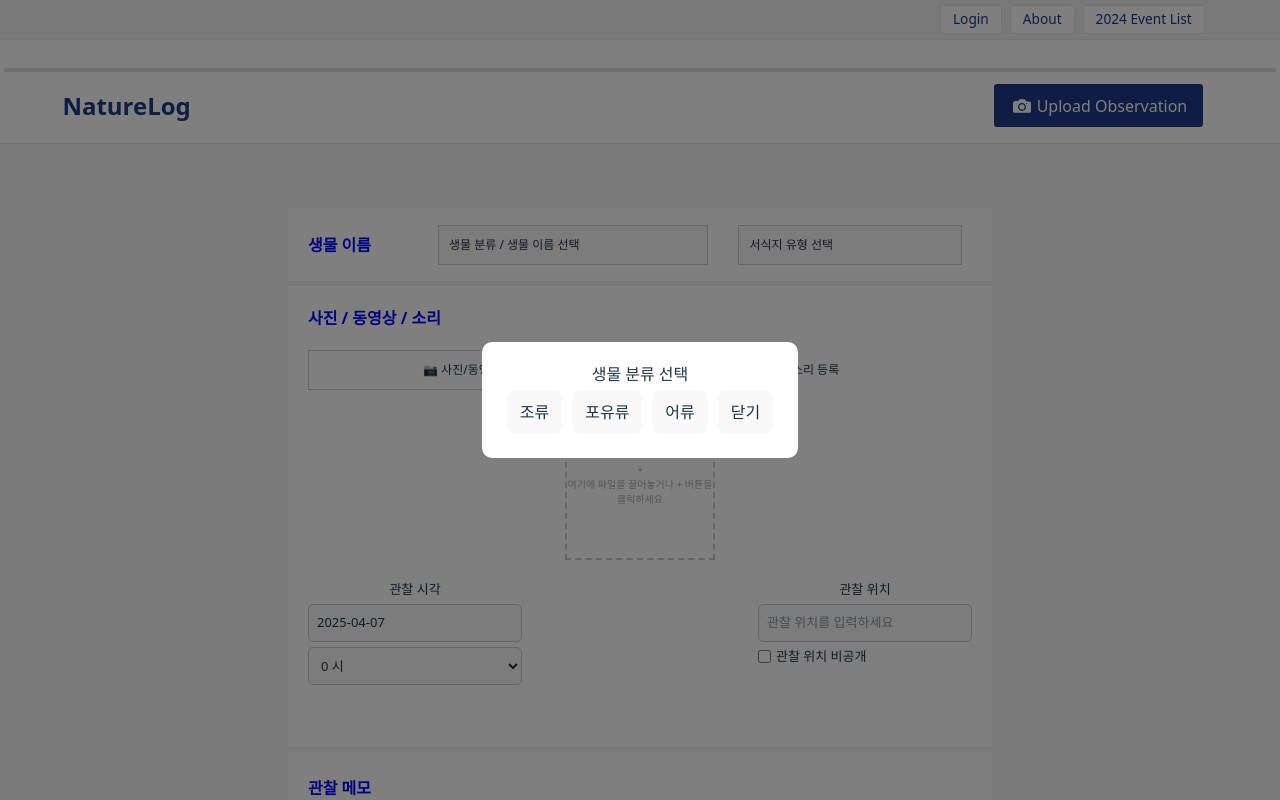
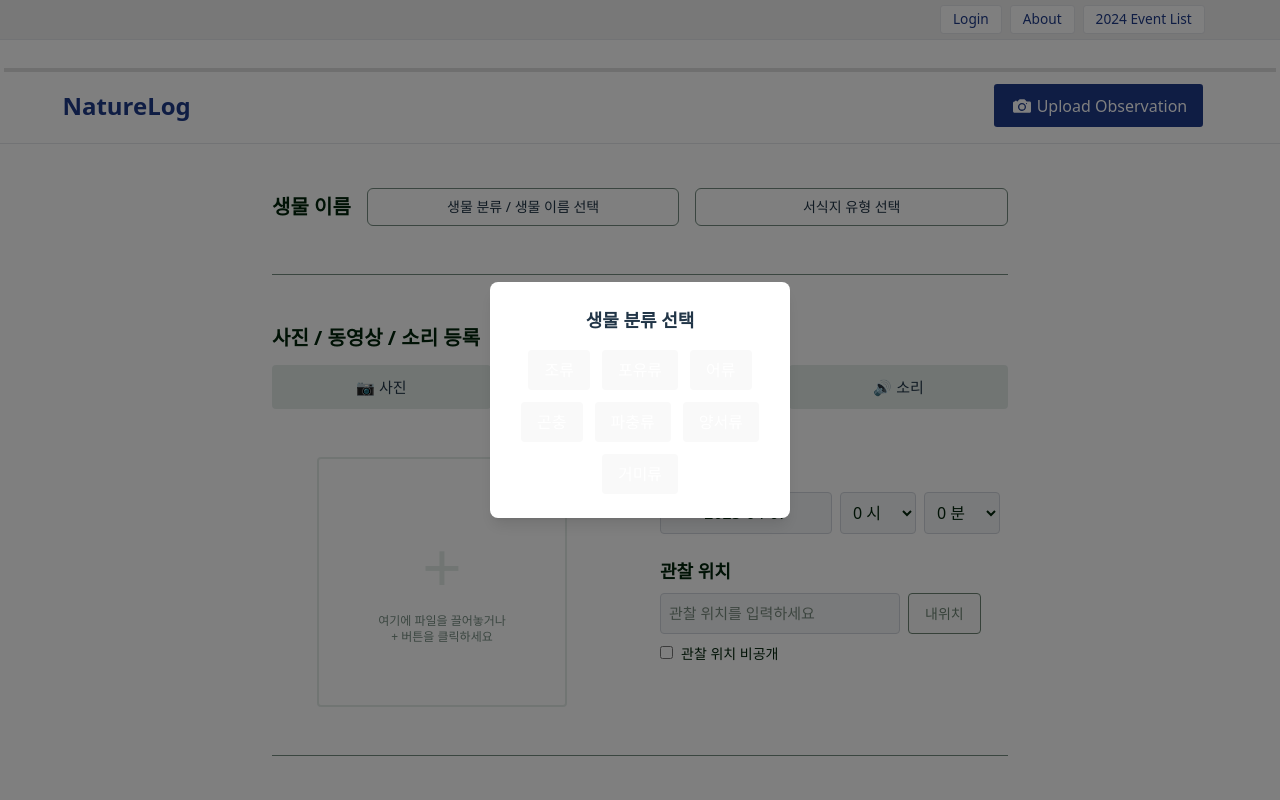
Before and after one commit to KU-AILAB/Collection-bird, a React (Vite) app: page /upload in a window 1280 px wide. Both pictures are taken after a click on the element "생물 분류 / 생물 이름 선택". Built offline with nearby package versions, Linux system fonts and the light colour scheme.

Commit message:
uploadpage design change

```diff
--- a/src/pages/UploadPage/index.jsx
+++ b/src/pages/UploadPage/index.jsx
@@ -1,5 +1,4 @@
 import React, { useState } from "react";
-import "./../../style/upload.css"
 import { Link, useNavigate } from "react-router-dom";
 import DatePicker from "react-datepicker";
 import "react-datepicker/dist/react-datepicker.css";
@@ -82,6 +81,10 @@ const UploadPage = () => {
         event.preventDefault();
     };
 
+    const navigateToMain = () => {
+        navigate("/")
+    }
+
     const navigateToPost = () => {
         navigate("/details")
     }
@@ -89,17 +92,22 @@ const UploadPage = () => {
     const UploadBox = () => {
         return (
             <div>
-                <label className="dropZone" onDrop={handleDrop} onDragOver={handleDragOver}>
-                    <input type="file" className="file" style={{display: "none"}} onChange={handleChangeFile}/>
+                <label
+                    className="w-[250px] h-[250px] border-2 text-[#E3EBE7] text-center flex flex-col justify-center items-center text-xs cursor-pointer mx-auto rounded"
+                    onDrop={handleDrop}
+                    onDragOver={handleDragOver}
+                >
+                    <input type="file" className="hidden" style={{display: "none"}} onChange={handleChangeFile}/>
                     <div className="dropZoneContent">
-                        <p>+</p>
-                        <p>여기에 파일을 끌어놓거나 + 버튼을 클릭하세요</p>
+                        <p className="text-[#E3EBE7] text-[70px]">+</p>
+                        <p className="text-[#758C80]">여기에 파일을 끌어놓거나</p>
+                        <p className="text-[#758C80]">+ 버튼을 클릭하세요</p>
                     </div>
                 </label>
 
                 <div>
                 {previewImg && (
-                        <img src={previewImg} alt="미리보기" className="previewImage" />
+                        <img src={previewImg} alt="미리보기" className="w-[150px] h-[150px] mx-auto mt-4" />
                     )}
                 </div>
             </div>
@@ -111,11 +119,14 @@ const UploadPage = () => {
 
 
     return(
-        <div className="background">
-            <div className="uploadInfo">
-                <div className="name">
-                    <div className="uploadInfo_title">생물 이름</div>
-                    <div className="name_child" onClick={() => {
+        <div className="w-full min-h-screen flex flex-col items-center bg-white">
+            <div className="w-[60%] p-4 flex flex-col gap-6">
+
+                <div className="w-full flex items-center space-x-4 mt-7">
+                    <div className="text-[#00240A] font-bold text-[20px]">생물 이름</div>
+                    <div
+                        className="flex-1 px-4 py-2 border border-[#758C80] cursor-pointer text-sm rounded-md"
+                        onClick={() => {
                         if (selectedSpecies) {
                             setIsEditingSpecies(true); // 이미 선택한 후 수정하는 경우
                             setSpeciesNameModelOpen(true);
@@ -126,43 +137,54 @@ const UploadPage = () => {
                     }}>
                         {selectedSpecies ? selectedSpecies.name : "생물 분류 / 생물 이름 선택"}
                     </div>
-                    <div className="name_child" onClick={() => setHabitatModalOpen(true)}>
+                    <div
+                        className="flex-1 px-4 py-2 border border-[#758C80] cursor-pointer text-sm rounded-md"
+                        onClick={() => setHabitatModalOpen(true)}
+                    >
                         {selectedHabitat ? selectedHabitat : "서식지 유형 선택"}
                     </div>
                 </div>
 
-                {/* 첫 번째 모달 */}
+                {/* 구분선 */}
+                <div className="border-t border-[#758C80] pt-6 mt-6"></div>
+
+
+                {/* 첫 번째 모달 - 생물 분류 선택 */}
                 {speciesSelectModelOpen && (
-                    <div className="modal" onClick={closeFirstModal}>
-                        <div className="modalContent" onClick={(e) => e.stopPropagation()}>
-                            <h3>생물 분류 선택</h3>
-                            <button onClick={() => openSecondModal("조류")}>조류</button>
-                            <button onClick={() => openSecondModal("포유류")}>포유류</button>
-                            <button onClick={() => openSecondModal("어류")}>어류</button>
-                            <button onClick={closeFirstModal}>닫기</button>
+                    <div
+                    className="fixed inset-0 bg-black/50 flex items-center justify-center z-50"
+                    onClick={closeFirstModal} // 👉 배경 클릭 시 닫기
+                    >
+                        <div
+                        className="bg-white rounded-lg p-6 shadow-lg w-[300px] text-center"
+                        onClick={(e) => e.stopPropagation()} // 👉 모달 내부 클릭은 무시
+                        >
+                            <h3 className="text-lg font-semibold mb-4">생물 분류 선택</h3>
+                            <div className="flex flex-wrap justify-center gap-3">
+                                <button onClick={() => openSecondModal("조류")} className="bg-[#6C8372] text-white font-medium py-2 px-4 rounded hover:bg-[#5a7464]">조류</button>
+                                <button onClick={() => openSecondModal("포유류")} className="bg-[#6C8372] text-white font-medium py-2 px-4 rounded hover:bg-[#5a7464]">포유류</button>
+                                <button onClick={() => openSecondModal("어류")} className="bg-[#6C8372] text-white font-medium py-2 px-4 rounded hover:bg-[#5a7464]">어류</button>
+                                <button onClick={() => openSecondModal("곤충")} className="bg-[#6C8372] text-white font-medium py-2 px-4 rounded hover:bg-[#5a7464]">곤충</button>
+                                <button onClick={() => openSecondModal("파충류")} className="bg-[#6C8372] text-white font-medium py-2 px-4 rounded hover:bg-[#5a7464]">파충류</button>
+                                <button onClick={() => openSecondModal("양서류")} className="bg-[#6C8372] text-white font-medium py-2 px-4 rounded hover:bg-[#5a7464]">양서류</button>
+                                <button onClick={() => openSecondModal("거미류")} className="bg-[#6C8372] text-white font-medium py-2 px-4 rounded hover:bg-[#5a7464]">거미류</button>
                             </div>
-                    </div>
-                )}
-
-                {habitatModalOpen && (
-                    <div className="modal" onClick={() => setHabitatModalOpen(false)}>
-                        <div className="modalContent" onClick={(e) => e.stopPropagation()}>
-                            <h3>서식지 유형 선택</h3>
-                            <button onClick={() => { setSelectedHabitat("숲"); setHabitatModalOpen(false); }}>숲</button>
-                            <button onClick={() => { setSelectedHabitat("강가"); setHabitatModalOpen(false); }}>강가</button>
-                            <button onClick={() => { setSelectedHabitat("습지"); setHabitatModalOpen(false); }}>습지</button>
-                            <button onClick={() => { setSelectedHabitat("도시"); setHabitatModalOpen(false); }}>도시</button>
-                            <button onClick={closeFirstModal}>닫기</button>
                         </div>
                     </div>
                 )}
 
                 {/* 두 번째 모달 */}
                 {speciesNameModelOpen && (
-                    <div className="modal" onClick={() => setSpeciesNameModelOpen(false)}>
-                        <div className="modalContent" onClick={(e) => e.stopPropagation()}>
+                    <div
+                        className="fixed inset-0 bg-black/50 flex items-center justify-center z-50"
+                        onClick={() => setSpeciesNameModelOpen(false)}
+                    >
+                        <div
+                        className="bg-white rounded-lg p-6 shadow-lg w-[320px] text-center relative"
+                        onClick={(e) => e.stopPropagation()}
+                        >
                         <button
-                                className="modal_back_button"
+                            className="absolute top-1 left-1 text-gray-400 text-sm hover:bg-gray-100 hover:text-gray-800 px-2 py-1 rounded"
                             onClick={() => {
                                 setSpeciesNameModelOpen(false);
                                 setSpeciesSelectModelOpen(true);
@@ -171,86 +193,147 @@ const UploadPage = () => {
                             {"< 생물 분류 선택"}
                         </button>
 
-                            <h3>{selectedCategory} 입력</h3>
+                        <h3 className="text-lg font-semibold mt-6 mb-4">{selectedCategory} 입력</h3>
                         <input
                             type="text"
                             placeholder={`${selectedCategory} 이름을 입력하세요`}
                             value={inputValue}
                             onChange={(e) => setInputValue(e.target.value)}
+                            className="w-full p-2 border border-gray-300 rounded mb-4"
                         />
-                            <button onClick={closeSecondModal}>확인</button>
+                        <button
+                            onClick={closeSecondModal}
+                            className="bg-[#6C8372] text-white font-medium py-2 px-6 rounded hover:bg-[#5a7464]"
+                        >
+                            확인
+                        </button>
                         </div>
                     </div>
                 )}
 
+                {/* 서식지 유형 선택 모달 */}
+                {habitatModalOpen && (
+                    <div
+                        className="fixed inset-0 bg-black/50 flex items-center justify-center z-50"
+                        onClick={() => setHabitatModalOpen(false)}
+                    >
+                        <div
+                        className="bg-white rounded-lg p-6 shadow-lg w-[300px] text-center"
+                        onClick={(e) => e.stopPropagation()}
+                        >
+                            <h3 className="text-lg font-semibold mb-4">서식지 유형 선택</h3>
+                            <div className="flex flex-wrap justify-center gap-3">
+                                <button onClick={() => { setSelectedHabitat("산림/계곡"); setHabitatModalOpen(false); }} className="bg-[#6C8372] text-white font-medium py-2 px-4 rounded hover:bg-[#5a7464]">산림/계곡</button>
+                                <button onClick={() => { setSelectedHabitat("평지숲"); setHabitatModalOpen(false); }} className="bg-[#6C8372] text-white font-medium py-2 px-4 rounded hover:bg-[#5a7464]">평지숲</button>
+                                <button onClick={() => { setSelectedHabitat("경작지/들판"); setHabitatModalOpen(false); }} className="bg-[#6C8372] text-white font-medium py-2 px-4 rounded hover:bg-[#5a7464]">경작지/들판</button>
+                                <button onClick={() => { setSelectedHabitat("동굴"); setHabitatModalOpen(false); }} className="bg-[#6C8372] text-white font-medium py-2 px-4 rounded hover:bg-[#5a7464]">동굴</button>
+                                <button onClick={() => { setSelectedHabitat("해양"); setHabitatModalOpen(false); }} className="bg-[#6C8372] text-white font-medium py-2 px-4 rounded hover:bg-[#5a7464]">해양</button>
+                                <button onClick={() => { setSelectedHabitat("하천/호수"); setHabitatModalOpen(false); }} className="bg-[#6C8372] text-white font-medium py-2 px-4 rounded hover:bg-[#5a7464]">하천/호수</button>
+                                <button onClick={() => { setSelectedHabitat("습지"); setHabitatModalOpen(false); }} className="bg-[#6C8372] text-white font-medium py-2 px-4 rounded hover:bg-[#5a7464]">습지</button>
+                                <button onClick={() => { setSelectedHabitat("거주지역"); setHabitatModalOpen(false); }} className="bg-[#6C8372] text-white font-medium py-2 px-4 rounded hover:bg-[#5a7464]">거주지역</button>
+                                <button onClick={() => { setSelectedHabitat("인공시설"); setHabitatModalOpen(false); }} className="bg-[#6C8372] text-white font-medium py-2 px-4 rounded hover:bg-[#5a7464]">인공시설</button>
+                                <button onClick={() => { setSelectedHabitat("기타"); setHabitatModalOpen(false); }} className="bg-[#6C8372] text-white font-medium py-2 px-4 rounded hover:bg-[#5a7464]">기타</button>
+                            </div>
+                        </div>
+                    </div>
+                )}
+
+
                 <div className="data">
-                    <div className="uploadInfo_title">사진 / 동영상 / 소리</div>
+                    <div className="text-[#00240A] font-bold text-left text-[20px]">사진 / 동영상 / 소리 등록</div>
 
-                    <div className="data_upload">
-                        <div className="data_image">📷 사진/동영상 등록</div>
-                        <div className="data_sound">🔊 소리 등록</div>
+                    <div className="flex gap-10 text-xs mb-4 mt-3">
+                        <div className="flex-1 bg-[#E3EBE7] text-[15px] text-center cursor-pointer rounded py-3 hover:bg-[#5a7464]">📷 사진</div>
+                        <div className="flex-1 bg-[#E3EBE7] text-[15px] text-center cursor-pointer rounded py-3 hover:bg-[#5a7464]">📷 동영상</div>
+                        <div className="flex-1 bg-[#E3EBE7] text-[15px] text-center cursor-pointer rounded py-3 hover:bg-[#5a7464]">🔊 소리</div>
                     </div>
-
+                    <div className="flex gap-10 w-full mt-12">
+                        <div className="flex-1">
                             <UploadBox />
-
-                    <div className="data_observation">
-                        <div className="data_time">
-                            <label>관찰 시각</label>
+                        </div>
+                        <div className="flex-1 flex flex-col gap-6 px-2">
+                            <div className="flex flex-col gap-2 text-md text-[#00240A] font-bord">
+                                <div className="text-[#00240A] font-bold text-left text-[18px]">관찰 시간</div>
+                                <div className="flex gap-2">
                                     <DatePicker
                                         selected={selectedDate}
                                         onChange={(date) => setSelectedDate(date)}
                                         dateFormat="yyy-MM-dd"
-                                className="datapicker_input"
+                                        className="p-2 border border-gray-300 bg-gray-100 rounded text-center w-full"
                                     />
-                            <select>
+                                    <select className="p-2 border border-gray-300 bg-gray-100 rounded">
                                         {Array.from({ length: 24 }, (_, i) => (
                                             <option key={i} value={i}>
                                                 {i} 시
                                             </option>
                                         ))}
                                     </select>
+                                    <select className="p-2 border border-gray-300 bg-gray-100 rounded">
+                                        {Array.from({ length: 60 }, (_, i) => (
+                                            <option key={i} value={i}>{i} 분</option>
+                                        ))}
+                                    </select>
+                                </div>
                             </div>
 
                             {
                                 locationModalOpen && (
-                                <div className="modal" onClick={() => setLocationModalOpen(false)}>
-                                <div className="modalContent" onClick={(e) => e.stopPropagation()}>
-                                    <h3>관찰 위치 선택</h3>
-                                    <button onClick={() => { setSelectedLocation("서울"); setLocationModalOpen(false); }}>서울</button>
-                                    <button onClick={() => { setSelectedLocation("대전"); setLocationModalOpen(false); }}>대전</button>
-                                    <button onClick={() => { setSelectedLocation("부산"); setLocationModalOpen(false); }}>부산</button>
-                                    <button onClick={() => setLocationModalOpen(false)}>닫기</button>
+                                    <div
+                                        className="fixed inset-0 bg-black/50 flex items-center justify-center z-50"
+                                        onClick={() => setLocationModalOpen(false)}
+                                    >
+                                    <div
+                                        className="bg-white rounded-lg p-6 shadow-lg w-[300px] text-center"
+                                        onClick={(e) => e.stopPropagation()}
+                                    >
+                                        <h3 className="text-lg font-semibold mb-4">관찰 위치 선택</h3>
+                                        <button onClick={() => { setSelectedLocation("서울"); setLocationModalOpen(false); }} className="bg-[#6C8372] text-white font-medium py-2 px-4 rounded hover:bg-[#5a7464]">서울</button>
+                                        <button onClick={() => { setSelectedLocation("대전"); setLocationModalOpen(false); }} className="bg-[#6C8372] text-white font-medium py-2 px-4 rounded hover:bg-[#5a7464]">대전</button>
+                                        <button onClick={() => { setSelectedLocation("부산"); setLocationModalOpen(false); }} className="bg-[#6C8372] text-white font-medium py-2 px-4 rounded hover:bg-[#5a7464]">부산</button>
                                     </div>
                                     </div>
                                 )
                             }
 
-                        <div className="data_location">
-                            <label>관찰 위치</label>
+                            <div className="flex flex-col text-[#00240A] font-bord gap-2 text-[15px] w-full">
+                                <div className="text-[#00240A] font-bold text-left text-[18px]">관찰 위치</div>
+                                <div className="flex gap-2">
                                     <input
                                     type="text"
                                     placeholder="관찰 위치를 입력하세요"
                                     value={selectedLocation}
                                     readOnly
                                     onClick={() => setLocationModalOpen(true)}
+                                    className="p-2 border border-gray-300 bg-gray-100 rounded"
                                     />
-                            <div className="location_private">
+                                    <button
+                                        className="px-4 py-2 border border-[#6C8372] text-[#6C8372] rounded text-sm"
+                                        onClick={() => setLocationModalOpen(true)}
+                                    >
+                                    내위치
+                                    </button>
+                                </div>
+                                <div className="text-left">
                                     <input type="checkbox" id="privateLocation" />
-                                <label htmlFor="privateLocation">관찰 위치 비공개</label>
+                                    <label htmlFor="privateLocation" className="ml-2 text-sm">관찰 위치 비공개</label>
+                                </div>
                             </div>
                         </div>
                     </div>
                 </div>
 
+                {/* 구분선 */}
+                <div className="border-t border-[#758C80] pt-6 mt-6"></div>
 
-                <div className="memo">
-                    <div className="uploadInfo_title">관찰 메모</div>
-                    <textarea></textarea>
+
+                <div className="w-full">
+                    <div className="text-[#00240A] font-bold text-left text-[20px] mb-2">관찰 메모</div>
+                    <textarea className="w-full border border-gray-300 p-3 rounded h-24 bg-gray-50" />
                 </div>
-                <div className="uploadButton">
-                    <button onClick={navigateToPost}>게시</button>
-                    <button>취소</button>
-                    <button>관찰 올리기 추가</button>
+                <div className="flex justify-center gap-4 mt-6">
+                    <button className="px-6 py-2 bg-[#E3EBE7] text-[#758C80] rounded hover:bg-[#5a7464] hover:text-white" onClick={navigateToPost}>게시</button>
+                    <button className="px-6 py-2 bg-[#E3EBE7] text-[#758C80] rounded hover:bg-[#5a7464] hover:text-white" onClick={navigateToMain}>취소</button>
+                    {/* <button className="px-6 py-2 bg-[#E3EBE7] text-white rounded">관찰 올리기 추가</button> */}
                 </div>
             </div>
         </div>
```
Also changed, not shown: src/index.css (+4 -4 lines). Lines whose indentation alone changed are shown as unchanged.
